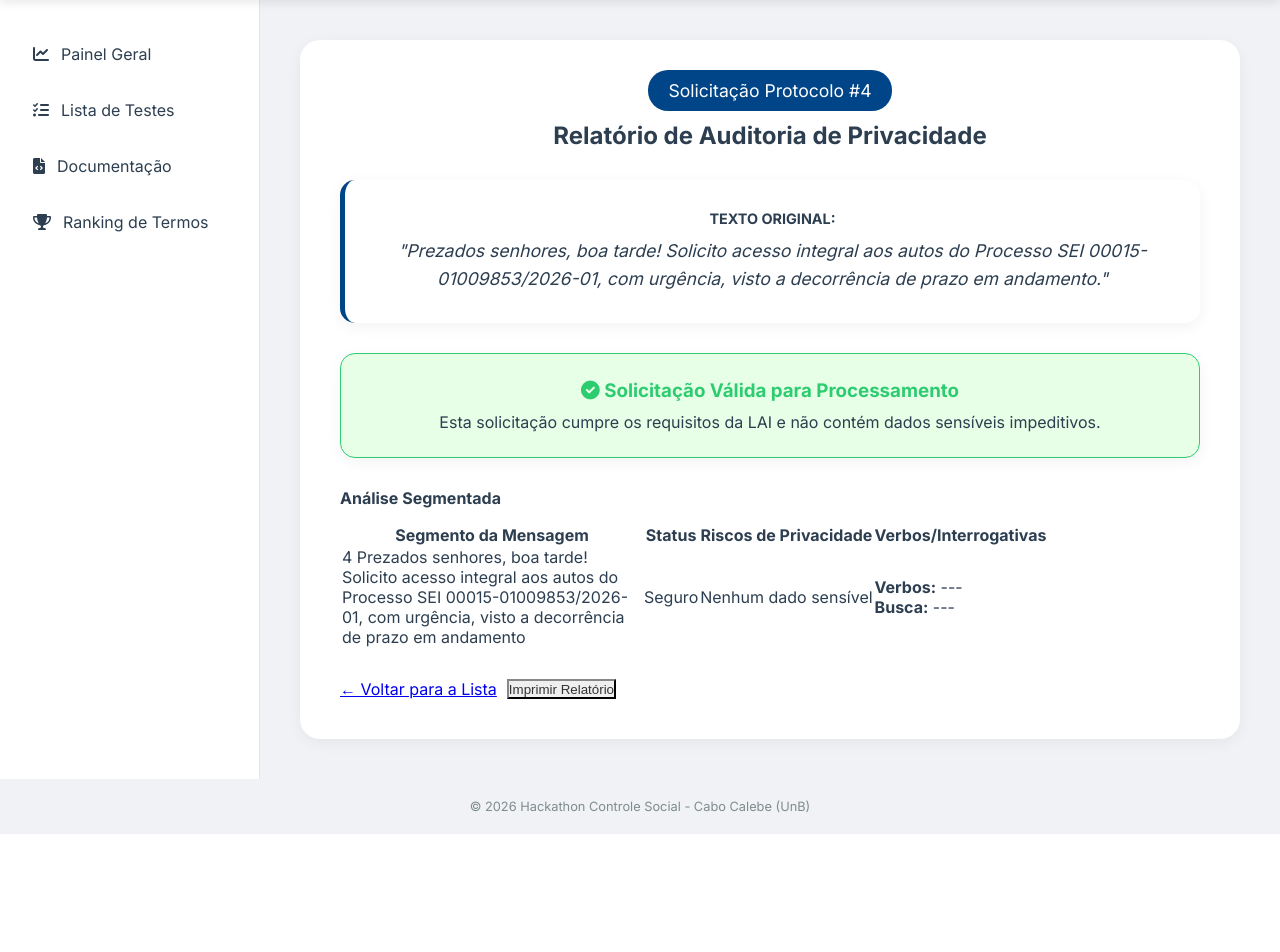
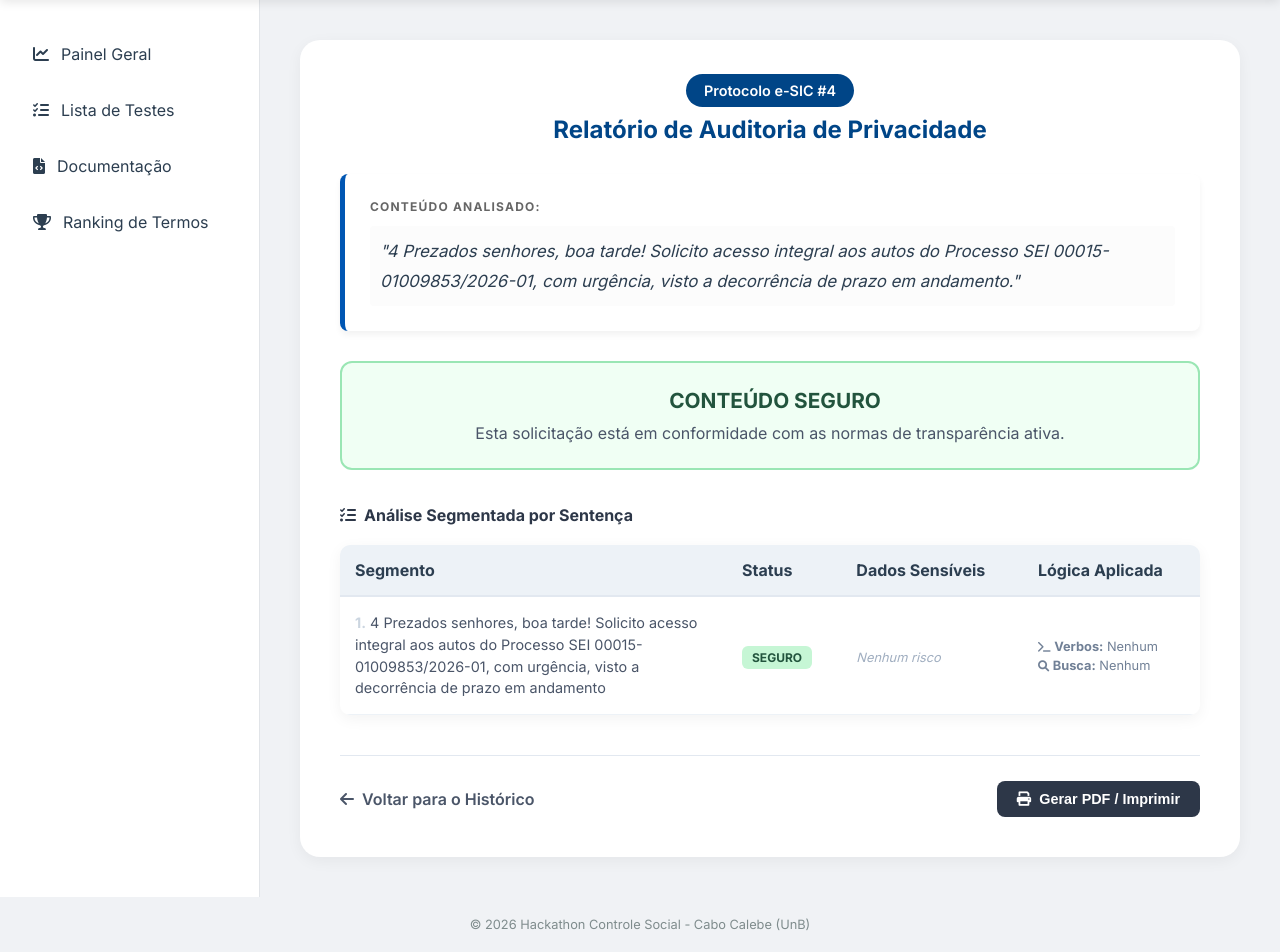
Before and after one commit to KD-Devz/Hackathon_Controle_Social_Desafio_Participa_DF, a Flask app: a page that uses templates/testes/pagina_teste_detalhado.html in a window 1280 px wide. Shown: the part 70-1022 px from the top of the page. Before the commit the page ends 904 px from the top, so only its background shows below. Run offline with Flask 3, Linux system fonts and the light colour scheme; parts of the project's set-up code (start-up, migrations or seed data) failed here and were passed over.

Commit message:
style(teste): Organizando apresentação dos graficos e tabelas da pagina teste

```diff
--- a/requirements.txt
+++ b/requirements.txt
@@ -1 +1,2 @@
 Flask==3.0.0
+xhtml2pdf==0.2.11
--- a/templates/testes/pagina_teste_detalhado.html
+++ b/templates/testes/pagina_teste_detalhado.html
@@ -1,80 +1,89 @@
 {% extends "base.html" %}
 
-{% block title %}Detalhes da Análise - Participa DF{% endblock %}
+{% block title %}Relatório de Auditoria #{{ id }} - Participa DF{% endblock %}
 
 {% block main %}
 <section class="content">
+    <!-- Cabeçalho -->
     <div style="text-align:center; margin-bottom:30px;">
-            {% if id %}
-                <span class="badge" style="background-color: var(--primary); color: white; padding: 10px 20px; border-radius: 20px; font-size: 1.1rem;">
-                    Solicitação Protocolo #{{ id }}
+        <span class="badge" style="background-color: var(--primary); color: white; padding: 8px 18px; border-radius: 20px; font-size: 0.9rem; font-weight: 600;">
+            Protocolo e-SIC #{{ id }}
         </span>
-            {% endif %}
-            <h2 style="margin-top: 20px;">Relatório de Auditoria de Privacidade</h2>
+        <h2 style="color: var(--primary); font-weight: 700; margin-top: 15px;">Relatório de Auditoria de Privacidade</h2>
     </div>
 
-        <div class="card" style="background-color: var(--bg); border-left: 5px solid var(--primary); margin-bottom: 30px;">
-            <h4 style="margin-bottom: 10px; color: var(--muted-text); font-size: 0.9rem; text-transform: uppercase;">Texto Original:</h4>
-            <p style="font-style: italic; font-size: 1.1rem; line-height: 1.6;">
-                "{{ texto | replace(id ~ ' ', '') }}"
+    <!-- Texto Original -->
+    <div class="card-analise" style="background-color: #fff; border-left: 5px solid #0056b3; padding: 25px; margin-bottom: 30px; border-radius: 8px; box-shadow: 0 4px 6px rgba(0,0,0,0.05);">
+        <h4 style="margin-bottom: 12px; color: #666; font-size: 0.75rem; text-transform: uppercase; letter-spacing: 1.2px; font-weight: 700;">Conteúdo Analisado:</h4>
+        <p style="font-style: italic; font-size: 1.05rem; line-height: 1.8; color: #2c3e50; background: #fcfcfc; padding: 10px; border-radius: 4px;">
+            "{{ texto }}"
         </p>
     </div>
 
     {% if resposta %}
-            <div class="card center" style="padding: 25px; margin-bottom: 30px;
-                 background-color: {% if resposta.STATUS == 'True' %}#fde8ec{% else %}#e6ffe6{% endif %};
-                 border: 1px solid {% if resposta.STATUS == 'True' %}var(--danger){% else %}var(--success){% endif %};">
+        <!-- Status da Solicitação -->
+        <div style="padding: 25px; border-radius: 12px; text-align: center; margin-bottom: 35px;
+             background-color: {% if resposta.STATUS == 'True' %}#fff5f5{% else %}#f0fff4{% endif %};
+             border: 2px solid {% if resposta.STATUS == 'True' %}#feb2b2{% else %}#9ae6b4{% endif %};">
 
-                <h3 style="margin: 0; color: {% if resposta.STATUS == 'True' %}var(--danger){% else %}var(--success){% endif %};">
+            <h3 style="margin: 0; color: {% if resposta.STATUS == 'True' %}#c53030{% else %}#22543d{% endif %}; font-size: 1.3rem; display: flex; align-items: center; justify-content: center; gap: 10px;">
                 {% if resposta.STATUS == 'True' %}
-                        <i class="fas fa-times-circle"></i> Acesso Negado / Dados Sensíveis Detectados
+                    <i class="fas fa-exclamation-triangle"></i> RISCO DETECTADO
                 {% else %}
-                        <i class="fas fa-check-circle"></i> Solicitação Válida para Processamento
+                    <i class="fas fa-shield-check"></i> CONTEÚDO SEGURO
                 {% endif %}
             </h3>
-                <p style="margin-top: 10px; font-weight: 500;">
+            <p style="margin-top: 10px; color: #4a5568; font-weight: 500; font-size: 1rem;">
                 {% if resposta.STATUS == 'True' %}
-                        Esta solicitação viola as políticas de privacidade e não pode ser processada conforme a LGPD.
+                    A análise identificou padrões que violam a política de privacidade (LGPD).
                 {% else %}
-                        Esta solicitação cumpre os requisitos da LAI e não contém dados sensíveis impeditivos.
+                    Esta solicitação está em conformidade com as normas de transparência ativa.
                 {% endif %}
             </p>
         </div>
 
-            <h4>Análise Segmentada</h4>
-            <div style="overflow-x: auto; margin-top: 15px;">
-                <table class="table">
+        <!-- Análise Segmentada -->
+        <h4 style="margin-bottom: 20px; font-weight: 700; color: #2d3748; display: flex; align-items: center; gap: 8px;">
+            <i class="fas fa-list-check"></i> Análise Segmentada por Sentença
+        </h4>
+
+        <div style="overflow-x: auto; background: white; border-radius: 10px; box-shadow: var(--shadow);">
+            <table class="table" style="width: 100%; border-collapse: collapse; min-width: 600px;">
                 <thead>
-                        <tr>
-                            <th>Segmento da Mensagem</th>
-                            <th class="center">Status</th>
-                            <th>Riscos de Privacidade</th>
-                            <th>Verbos/Interrogativas</th>
+                    <tr style="background-color: #edf2f7; text-align: left;">
+                        <th style="padding: 15px; border-bottom: 2px solid #e2e8f0; width: 45%;">Segmento</th>
+                        <th style="padding: 15px; border-bottom: 2px solid #e2e8f0;">Status</th>
+                        <th style="padding: 15px; border-bottom: 2px solid #e2e8f0;">Dados Sensíveis</th>
+                        <th style="padding: 15px; border-bottom: 2px solid #e2e8f0;">Lógica Aplicada</th>
                     </tr>
                 </thead>
                 <tbody>
                     {% for linha in resposta.linhas %}
-                            <tr>
-                                <td style="max-width: 300px;">{{ linha.texto }}</td>
-                                <td class="center">
+                        <tr style="border-bottom: 1px solid #edf2f7;">
+                            <td style="padding: 15px; color: #4a5568; font-size: 0.9rem; line-height: 1.5;">
+                                <strong style="color: #cbd5e0;">{{ loop.index }}.</strong> {{ linha.texto }}
+                            </td>
+                            <td style="padding: 15px;">
                                 {% if linha.status == "True" %}
-                                        <span class="badge badge-danger">Crítico</span>
+                                    <span class="badge badge-danger" style="background: #feb2b2; color: #9b2c2c; padding: 4px 10px; border-radius: 6px; font-weight: bold; font-size: 0.75rem;">CRÍTICO</span>
                                 {% else %}
-                                        <span class="badge badge-success">Seguro</span>
+                                    <span class="badge badge-success" style="background: #c6f6d5; color: #22543d; padding: 4px 10px; border-radius: 6px; font-weight: bold; font-size: 0.75rem;">SEGURO</span>
                                 {% endif %}
                             </td>
-                                <td>
+                            <td style="padding: 15px;">
                                 {% if linha.encontrados %}
                                     {% for dado in linha.encontrados %}
-                                            <span class="badge" style="background: #eee; color: var(--danger); border: 1px solid var(--danger); margin-bottom: 4px;">{{ dado }}</span>
+                                        <span style="display: inline-block; background: #edf2f7; color: #2d3748; padding: 2px 8px; border-radius: 4px; font-size: 0.75rem; margin: 2px; border: 1px solid #e2e8f0; font-weight: 600;">
+                                            <i class="fas fa-fingerprint" style="font-size: 0.6rem;"></i> {{ dado }}
+                                        </span>
                                     {% endfor %}
                                 {% else %}
-                                        <span class="muted small">Nenhum dado sensível</span>
+                                    <span style="color: #a0aec0; font-size: 0.8rem; font-style: italic;">Nenhum risco</span>
                                 {% endif %}
                             </td>
-                                <td class="small">
-                                    <strong>Verbos:</strong> {{ linha.verbos | join(', ') if linha.verbos else '---' }} <br>
-                                    <strong>Busca:</strong> {{ linha.interrogativas | join(', ') if linha.interrogativas else '---' }}
+                            <td style="padding: 15px; font-size: 0.8rem; color: #718096;">
+                                <div style="margin-bottom: 4px;"><i class="fas fa-terminal" style="font-size: 0.7rem;"></i> <strong>Verbos:</strong> {{ linha.verbos | join(', ') if linha.verbos else 'Nenhum' }}</div>
+                                <div><i class="fas fa-search" style="font-size: 0.7rem;"></i> <strong>Busca:</strong> {{ linha.interrogativas | join(', ') if linha.interrogativas else 'Nenhum' }}</div>
                             </td>
                         </tr>
                     {% endfor %}
@@ -87,13 +96,24 @@
         </div>
     {% endif %}
 
-        <div style="margin-top: 30px; display: flex; gap: 10px;">
-            <a href="{{ url_for('lista_de_testes.pagina_testes') }}" class="btn-ghost">
-                ← Voltar para a Lista
+    <!-- Botões -->
+    <div style="margin-top: 40px; display: flex; justify-content: space-between; align-items: center; border-top: 1px solid #e2e8f0; padding-top: 25px;">
+        <a href="{{ url_for('solicitacao.ver_solicitacoes') }}" class="btn-ghost" style="color: #4a5568; text-decoration: none; font-weight: 600; display: flex; align-items: center; gap: 8px;">
+            <i class="fas fa-arrow-left"></i> Voltar para o Histórico
         </a>
-            <button onclick="window.print()" class="btn-ghost" style="border-color: #333; color: #333;">
-                Imprimir Relatório
+
+        <button onclick="window.print()" class="btn-primary" style="background: #2d3748; color: white; border: none; padding: 10px 20px; border-radius: 8px; cursor: pointer; display: flex; align-items: center; gap: 8px; font-weight: 600;">
+            <i class="fas fa-print"></i> Gerar PDF / Imprimir
         </button>
     </div>
 </section>
+
+<style>
+@media print {
+    .sidebar, .nav-header, .btn-ghost, .btn-primary { display: none !important; }
+    body { background: white !important; }
+    .content { width: 100% !important; margin: 0 !important; padding: 0 !important; }
+    .card-analise { box-shadow: none !important; border: 1px solid #ddd !important; }
+}
+</style>
 {% endblock %}
```
Also changed, not shown: templates/testes/pagina_testes.html (+44 -34 lines), README.md, dados/banco.db. Lines whose indentation alone changed are shown as unchanged.
